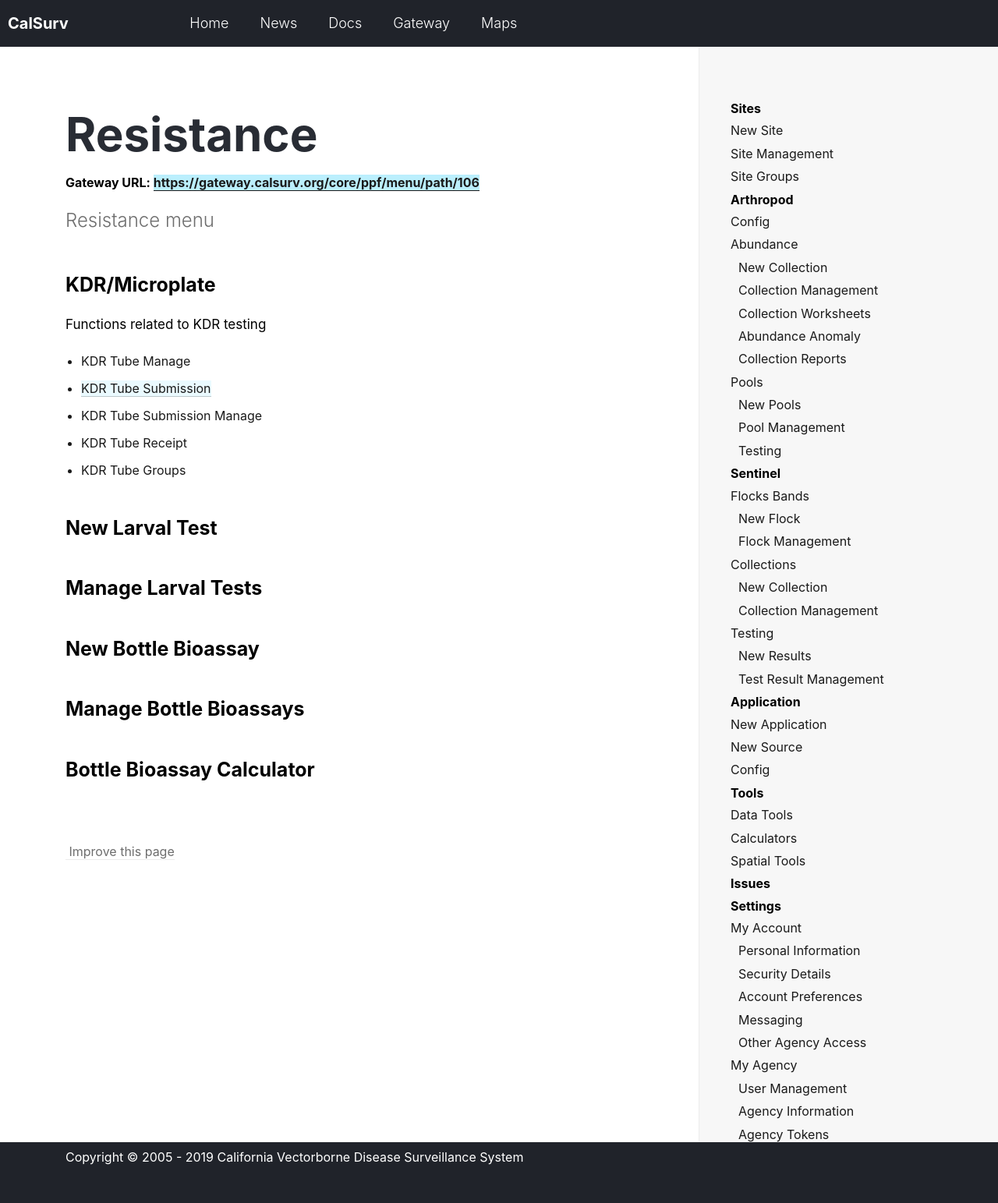
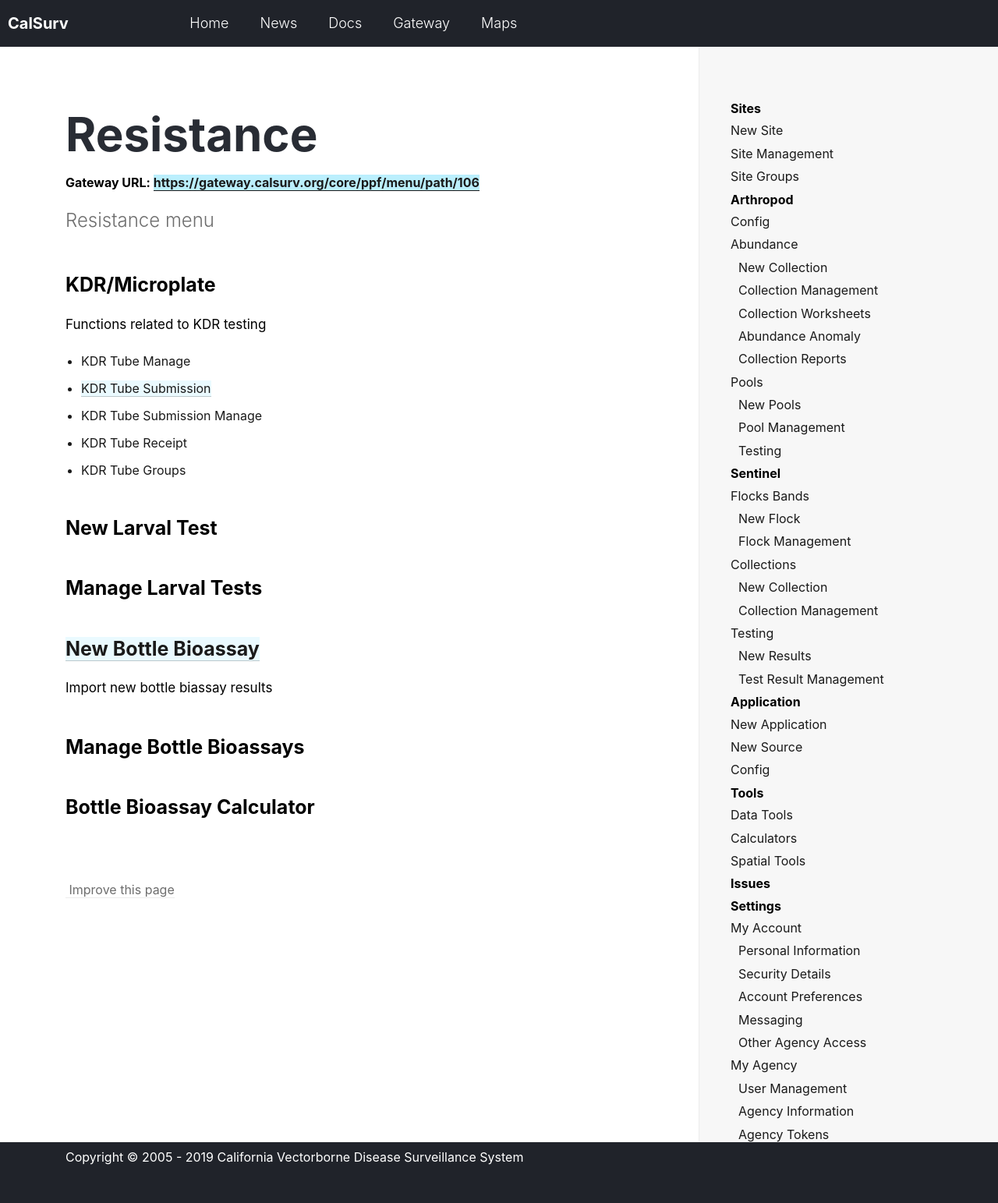
Before and after one commit to tlvaldepena/vectorsurv.org, a Jekyll site: the page built from _docs/resistance/resistance-menu.md, in a window 1280 px wide. Shown: the whole page at 78% size. Built offline with Jekyll 4.4.1, drawn with Linux system fonts in a browser that asks for light colours.

Commit message:
add bottle bioassay link

```diff
--- a/_docs/resistance/resistance-menu.md
+++ b/_docs/resistance/resistance-menu.md
@@ -16,7 +16,8 @@ Functions related to KDR testing
 
 ### Manage Larval Tests
 
-### New Bottle Bioassay
+### [New Bottle Bioassay]({{ site.baseur1 }}/docs/resistance/bottle-bioassay)
+Import new bottle biassay results
 
 ### Manage Bottle Bioassays
 
```
